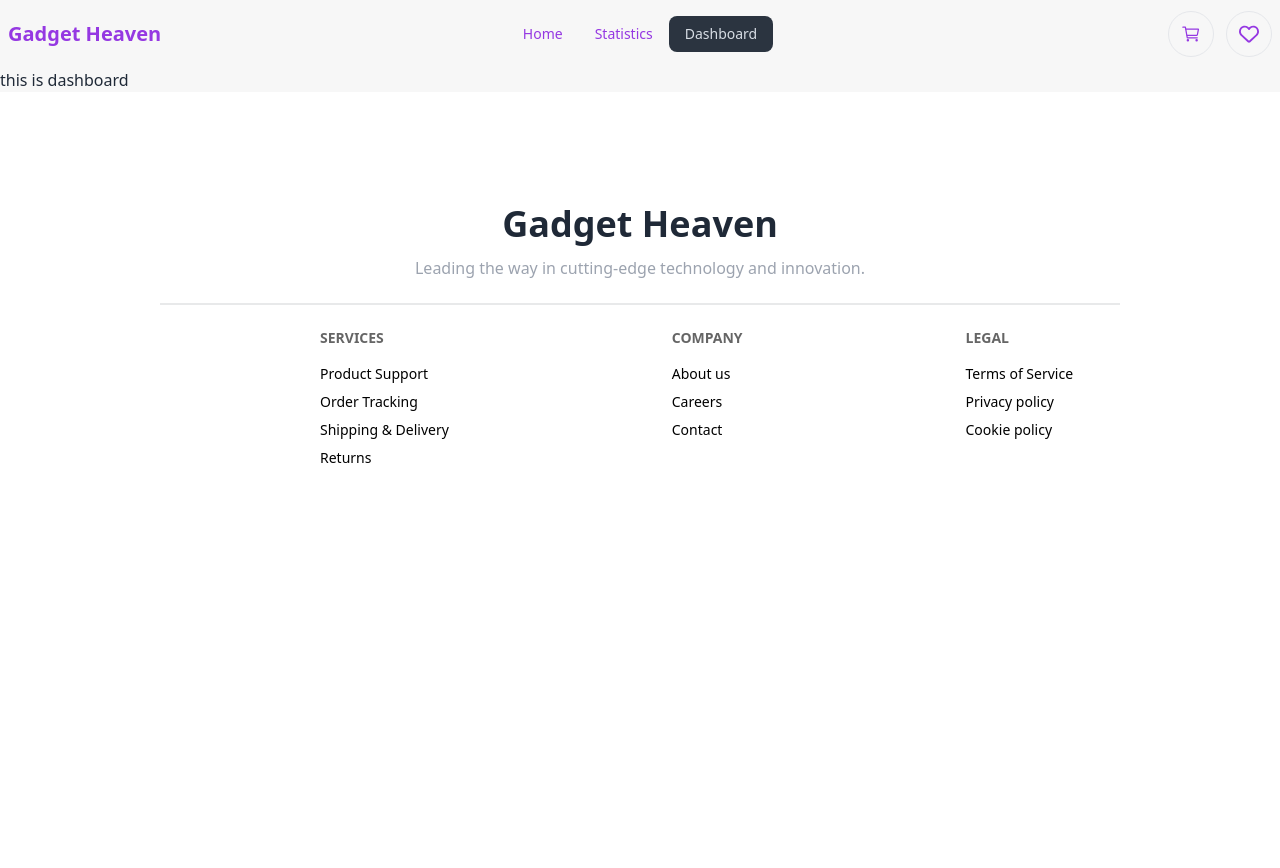
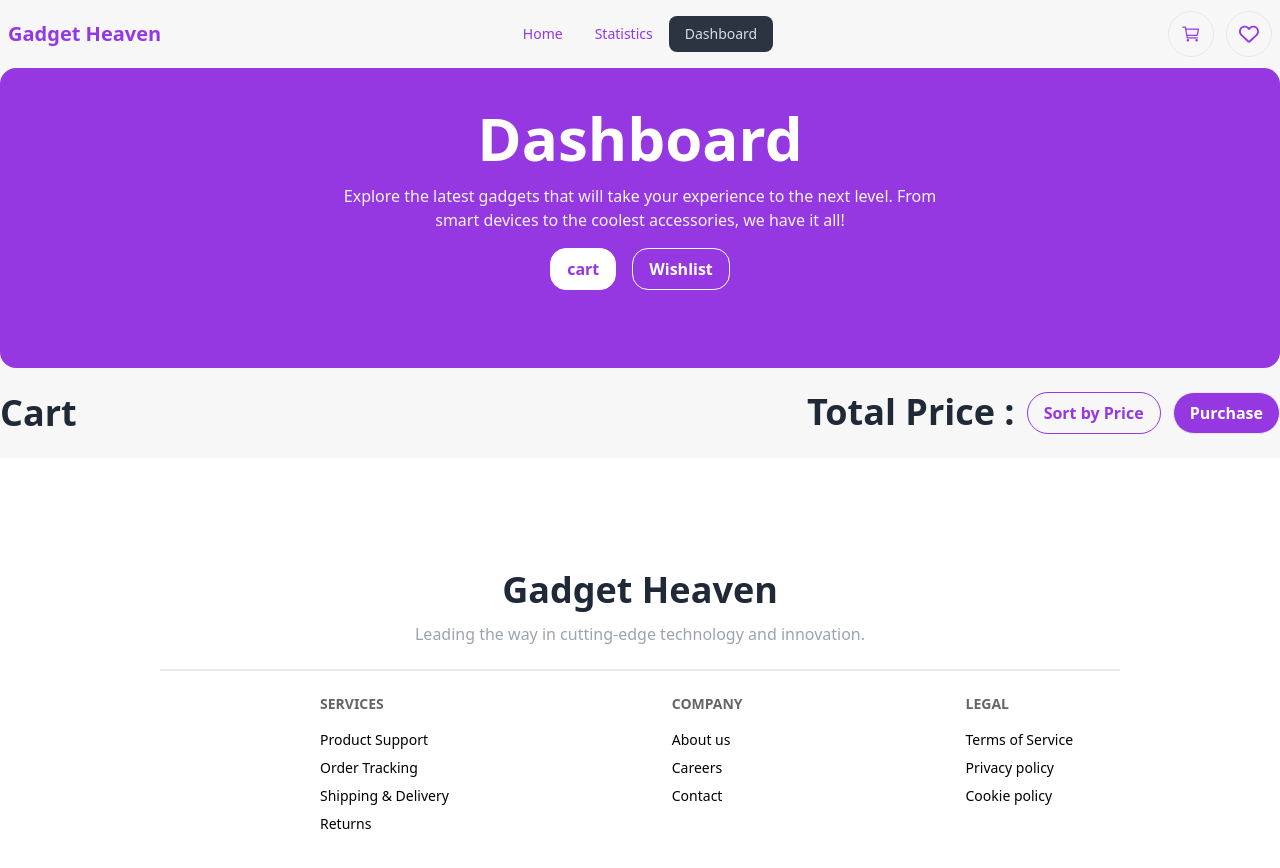
Before and after one commit to programming-hero-web-course-4/b10a8-gadget-heaven-jahid-abir, a React (Vite) app: page /dashboard in a window 1280 px wide. Shown: the top 868 px of the page. Before the commit the page ends 800 px from the top, so only its background shows below. Built offline with nearby package versions, Linux system fonts and the light colour scheme.

Commit message:
add to cart section added

```diff
--- /dev/null
+++ b/src/components/Cart/Cart.jsx
@@ -0,0 +1,20 @@
+
+
+const Cart = () => {
+
+    return (
+        <div>
+            <div className='flex items-center justify-between my-6'>
+                <h3 className='font-bold text-4xl'>Cart</h3>
+                <div className="flex gap-3">
+                    <h3 className='font-bold text-4xl'>Total Price : </h3>
+                    <button className='px-4 py-2 rounded-3xl font-bold border border-primary text-primary'>Sort by Price</button>
+                    <button className='px-4 py-2 rounded-3xl font-bold border bg-primary text-white'>Purchase</button>
+                </div>
+            </div>
+
+        </div>
+    );
+};
+
+export default Cart;
--- a/src/components/Dashboard/Dashboard.jsx
+++ b/src/components/Dashboard/Dashboard.jsx
@@ -1,9 +1,31 @@
-import React from 'react';
+import React, { useState } from 'react';
+import Cart from '../Cart/Cart';
+import Wishlist from '../Wishlist/Wishlist';
 
 const Dashboard = () => {
+    const [active,setActive] = useState({status:true,location:'cart'})
+
+   const handleActivePage = (location) =>{
+    if(location==='cart'){
+        setActive({status:true,location:'cart'})
+    }
+    else{
+        setActive({status:false,location:'wishlist'})
+    }
+   }
     return (
         <div>
-            this is dashboard
+           <div className='bg-primary text-center space-y-4 py-10 h-[300px] rounded-2xl'>
+                <h3 className='font-bold text-6xl w-3/4 mx-auto text-white'>Dashboard</h3>
+                <p className='w-1/2 mx-auto text-gray-100'>Explore the latest gadgets that will take your experience to the next level. From smart devices to the coolest accessories, we have it all!</p>
+                <div className="space-x-4">
+                <button onClick={() =>handleActivePage('cart')} className={`px-4 py-2 rounded-2xl font-bold border border-white ${active.status ? 'bg-white text-primary' : 'bg-primary text-white'}`}>cart</button>
+                <button onClick={() => handleActivePage('wishlist')} className={`px-4 py-2 rounded-2xl font-bold border border-white ${active.status ? 'bg-primary text-white' : 'bg-white text-primary'}`}>Wishlist</button>
+                </div>
+            </div>
+            {
+                active.status ? <Cart></Cart> : <Wishlist></Wishlist>
+            }
         </div>
     );
 };
--- a/src/components/GadgetDetails/GadgetDetails.jsx
+++ b/src/components/GadgetDetails/GadgetDetails.jsx
@@ -1,14 +1,16 @@
 import { MdOutlineShoppingCart } from "react-icons/md";
-import React from 'react';
+import React, { createContext, useState } from 'react';
 import { useLoaderData, useParams } from 'react-router-dom';
 import { FaRegHeart } from "react-icons/fa";
+export const cartItemContext = createContext()
 
 const GadgetDetails = () => {
     const { productId } = useParams()
     const loadData = useLoaderData()
     const gadgetData = loadData?.find(gadget => gadget.product_id == productId)
 
-    const { product_id, product_title, product_image, price, description, Specification, rating, availability } = gadgetData
+    const { product_id, product_title, product_image, price, description, Specification, rating, availability } = gadgetData;
+
     return (
             <div className='relative h-[1000px]'>
                 <div className='bg-primary text-center space-y-4 py-10 h-[600px] rounded-b-2xl'>
@@ -28,23 +30,23 @@ const GadgetDetails = () => {
                                     availability ? <button className='px-4 py-1 rounded-2xl bg-green-100 text-green-500'>In Stock</button> : <button className='px-4 py-1 rounded-2xl bg-red-100 text-red-500'>Out of Stock</button>
                                 }
                                 <p>{description}</p>
-                            <div><span className='font-bold text-xl'>Specification :</span> {Specification.map(speck => <li speck={speck}>{speck}</li>)}</div>
+                                <div><span className='font-bold text-xl'>Specification :</span> {Specification.map((speck, idx) => <li key={idx} speck={speck}>{speck}</li>)}</div>
                                 <h3 className='font-bold text-xl'>Rating : {rating}</h3>
                                 <div className="rating rating-lg rating-half">
                                     <input type="radio" name="rating-10" className="rating-hidden" />
                                     <input type="radio" name="rating-10" className="mask mask-star-2 mask-half-1 bg-green-500" />
                                     <input type="radio" name="rating-10" className="mask mask-star-2 mask-half-2 bg-green-500" />
-                                <input type="radio" name="rating-10" className="mask mask-star-2 mask-half-1 bg-green-500"  />
+                                    <input type="radio" name="rating-10" className="mask mask-star-2 mask-half-1 bg-green-500" />
                                     <input type="radio" name="rating-10" className="mask mask-star-2 mask-half-2 bg-green-500" />
                                     <input type="radio" name="rating-10" className="mask mask-star-2 mask-half-1 bg-green-500" />
                                     <input type="radio" name="rating-10" className="mask mask-star-2 mask-half-2 bg-green-500" />
                                     <input type="radio" name="rating-10" className="mask mask-star-2 mask-half-1 bg-green-500" />
                                     <input type="radio" name="rating-10" className="mask mask-star-2 mask-half-2 bg-green-500" />
-                                <input type="radio" name="rating-10" className="mask mask-star-2 mask-half-1 bg-green-500"  defaultChecked/>
+                                    <input type="radio" name="rating-10" className="mask mask-star-2 mask-half-1 bg-green-500" defaultChecked />
                                     <input type="radio" name="rating-10" className="mask mask-star-2 mask-half-2 bg-green-500" />
                                 </div>
                                 <div className="flex gap-5">
-                            <button className='flex items-center gap-3 px-4 py-2 rounded-2xl bg-primary text-white font-bold'><MdOutlineShoppingCart /> Add To Card</button>
+                                    <button onClick={() => handleSelectedItems(gadgetData)} className='flex items-center gap-3 px-4 py-2 rounded-2xl bg-primary text-white font-bold'><MdOutlineShoppingCart /> Add To Card</button>
                                     <button className="px-3 py-3 rounded-full border-2"> <FaRegHeart /></button>
                                 </div>
                             </div>
--- /dev/null
+++ b/src/components/Wishlist/Wishlist.jsx
@@ -0,0 +1,11 @@
+import React from 'react';
+
+const Wishlist = () => {
+    return (
+        <div>
+           <h3 className='font-bold text-3xl'>Wishlist</h3>
+        </div>
+    );
+};
+
+export default Wishlist;
```
Lines whose indentation alone changed are shown as unchanged.
